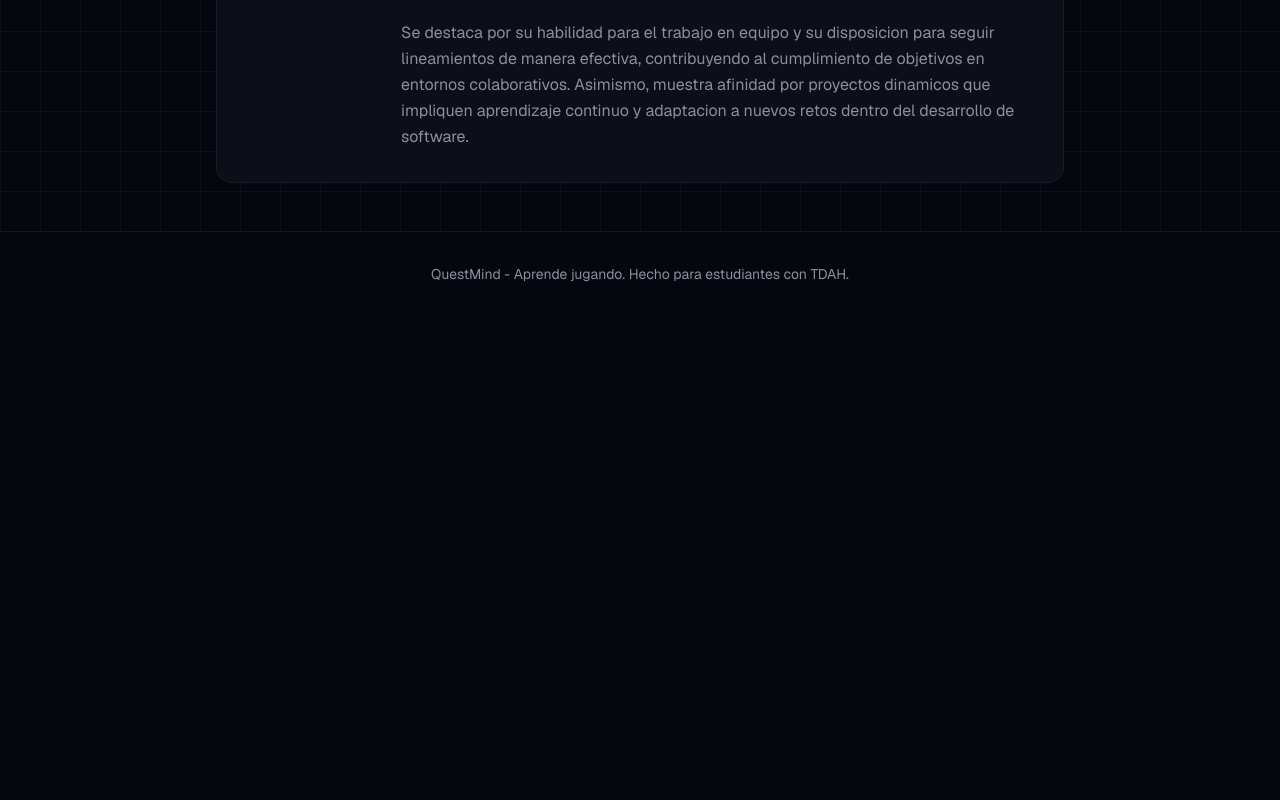
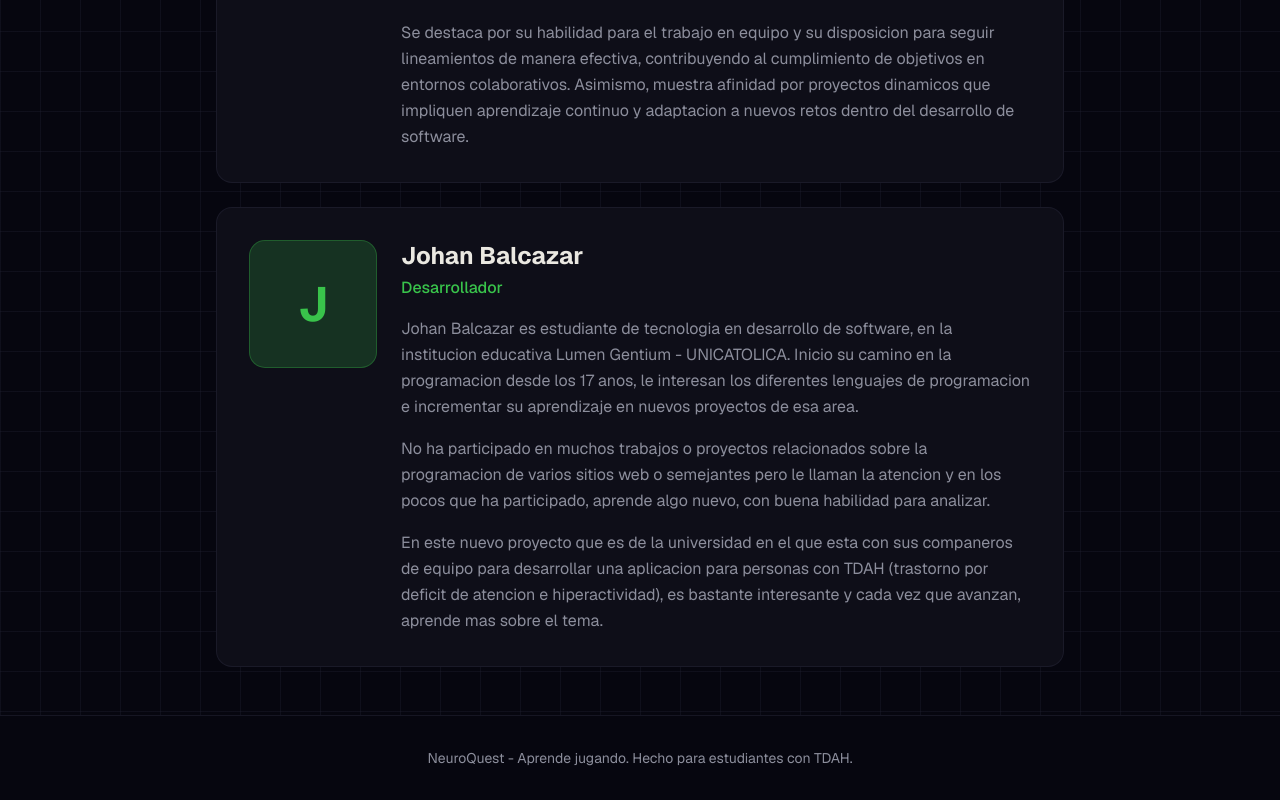
Before and after one commit to sweettkanmi/NEUROQUEST2, a Next.js app: page /about in a window 1280 px wide. Shown: the part 1958-2758 px from the top of the page. Before the commit the page ends 2274 px from the top, so only its background shows below. Built offline with nearby package versions, Linux system fonts and the light colour scheme.

Commit message:
feat: add Johan Balcazar and replace QuestMind with NeuroQuest
Add new collaborator and update all references for branding consistency.

Co-authored-by: Stevan Ortiz <162259456+sweettkanmi@users.noreply.github.com>

```diff
--- a/app/about/page.tsx
+++ b/app/about/page.tsx
@@ -10,7 +10,7 @@ export default function AboutPage() {
           <div className="w-8 h-8 rounded-lg bg-primary flex items-center justify-center">
             <span className="text-primary-foreground font-bold text-sm font-mono">Q</span>
           </div>
-          <span className="font-bold text-lg text-foreground">QuestMind</span>
+          <span className="font-bold text-lg text-foreground">NeuroQuest</span>
         </Link>
         <nav className="flex items-center gap-4">
           <Link
@@ -144,6 +144,37 @@ export default function AboutPage() {
                 </div>
               </div>
             </div>
+
+            {/* Team Member Card - Johan Balcázar */}
+            <div className="bg-card border border-border/50 rounded-xl p-6 md:p-8 mt-6">
+              <div className="flex flex-col md:flex-row gap-6">
+                {/* Avatar Placeholder */}
+                <div className="flex-shrink-0 mx-auto md:mx-0">
+                  <div className="w-24 h-24 md:w-32 md:h-32 rounded-xl bg-primary/20 flex items-center justify-center border border-primary/30">
+                    <span className="text-4xl md:text-5xl font-bold text-primary">J</span>
+                  </div>
+                </div>
+
+                {/* Info */}
+                <div className="flex-1 text-center md:text-left">
+                  <h3 className="text-2xl font-bold text-foreground mb-1">
+                    Johan Balcazar
+                  </h3>
+                  <p className="text-primary font-medium mb-4">
+                    Desarrollador
+                  </p>
+                  <p className="text-muted-foreground leading-relaxed text-sm md:text-base">
+                    Johan Balcazar es estudiante de tecnologia en desarrollo de software, en la institucion educativa Lumen Gentium - UNICATOLICA. Inicio su camino en la programacion desde los 17 anos, le interesan los diferentes lenguajes de programacion e incrementar su aprendizaje en nuevos proyectos de esa area.
+                  </p>
+                  <p className="text-muted-foreground leading-relaxed text-sm md:text-base mt-4">
+                    No ha participado en muchos trabajos o proyectos relacionados sobre la programacion de varios sitios web o semejantes pero le llaman la atencion y en los pocos que ha participado, aprende algo nuevo, con buena habilidad para analizar.
+                  </p>
+                  <p className="text-muted-foreground leading-relaxed text-sm md:text-base mt-4">
+                    En este nuevo proyecto que es de la universidad en el que esta con sus companeros de equipo para desarrollar una aplicacion para personas con TDAH (trastorno por deficit de atencion e hiperactividad), es bastante interesante y cada vez que avanzan, aprende mas sobre el tema.
+                  </p>
+                </div>
+              </div>
+            </div>
           </section>
         </div>
       </div>
@@ -151,7 +182,7 @@ export default function AboutPage() {
       {/* Footer */}
       <footer className="px-6 py-8 border-t border-border/50 text-center">
         <p className="text-sm text-muted-foreground">
-          QuestMind - Aprende jugando. Hecho para estudiantes con TDAH.
+          NeuroQuest - Aprende jugando. Hecho para estudiantes con TDAH.
         </p>
       </footer>
     </main>
--- a/app/layout.tsx
+++ b/app/layout.tsx
@@ -9,7 +9,7 @@ const _geist = Geist({ subsets: ["latin"] });
 const _geistMono = Geist_Mono({ subsets: ["latin"] });
 
 export const metadata: Metadata = {
-  title: 'QuestMind - RPG Educativo',
+  title: 'NeuroQuest - RPG Educativo',
   description: 'Convierte tus apuntes en aventuras. Sube un PDF, enfrenta preguntas tipo RPG y aprende jugando.',
   generator: 'v0.app',
   icons: {
--- a/app/page.tsx
+++ b/app/page.tsx
@@ -11,7 +11,7 @@ export default function HomePage() {
           <div className="w-8 h-8 rounded-lg bg-primary flex items-center justify-center">
             <span className="text-primary-foreground font-bold text-sm font-mono">Q</span>
           </div>
-          <span className="font-bold text-lg text-foreground">QuestMind</span>
+          <span className="font-bold text-lg text-foreground">NeuroQuest</span>
         </div>
         <nav className="flex items-center gap-4">
           <Link
@@ -41,7 +41,7 @@ export default function HomePage() {
 
       <footer className="px-6 py-8 border-t border-border/50 text-center">
         <p className="text-sm text-muted-foreground">
-          QuestMind - Aprende jugando. Hecho para estudiantes con TDAH.
+          NeuroQuest - Aprende jugando. Hecho para estudiantes con TDAH.
         </p>
       </footer>
     </main>
--- a/components/dashboard/dashboard-nav.tsx
+++ b/components/dashboard/dashboard-nav.tsx
@@ -41,7 +41,7 @@ export function DashboardNav({ displayName, level, xp }: DashboardNavProps) {
             <div className="w-8 h-8 rounded-lg bg-primary flex items-center justify-center">
               <Swords className="w-4 h-4 text-primary-foreground" />
             </div>
-            <span className="font-bold text-foreground hidden sm:block">QuestMind</span>
+            <span className="font-bold text-foreground hidden sm:block">NeuroQuest</span>
           </Link>
 
           <nav className="flex items-center gap-1 ml-4">
--- a/components/landing/landing-features.tsx
+++ b/components/landing/landing-features.tsx
@@ -35,7 +35,7 @@ export function LandingFeatures() {
     <section className="px-6 py-20 bg-rpg-surface">
       <div className="max-w-4xl mx-auto">
         <h2 className="text-2xl md:text-3xl font-bold text-center text-foreground mb-12 text-balance">
-          Como funciona QuestMind
+          Como funciona NeuroQuest
         </h2>
 
         <div className="grid grid-cols-1 md:grid-cols-2 gap-6">
```
Also changed, not shown: 1 other file (tests, documents, lock files or other folders).
